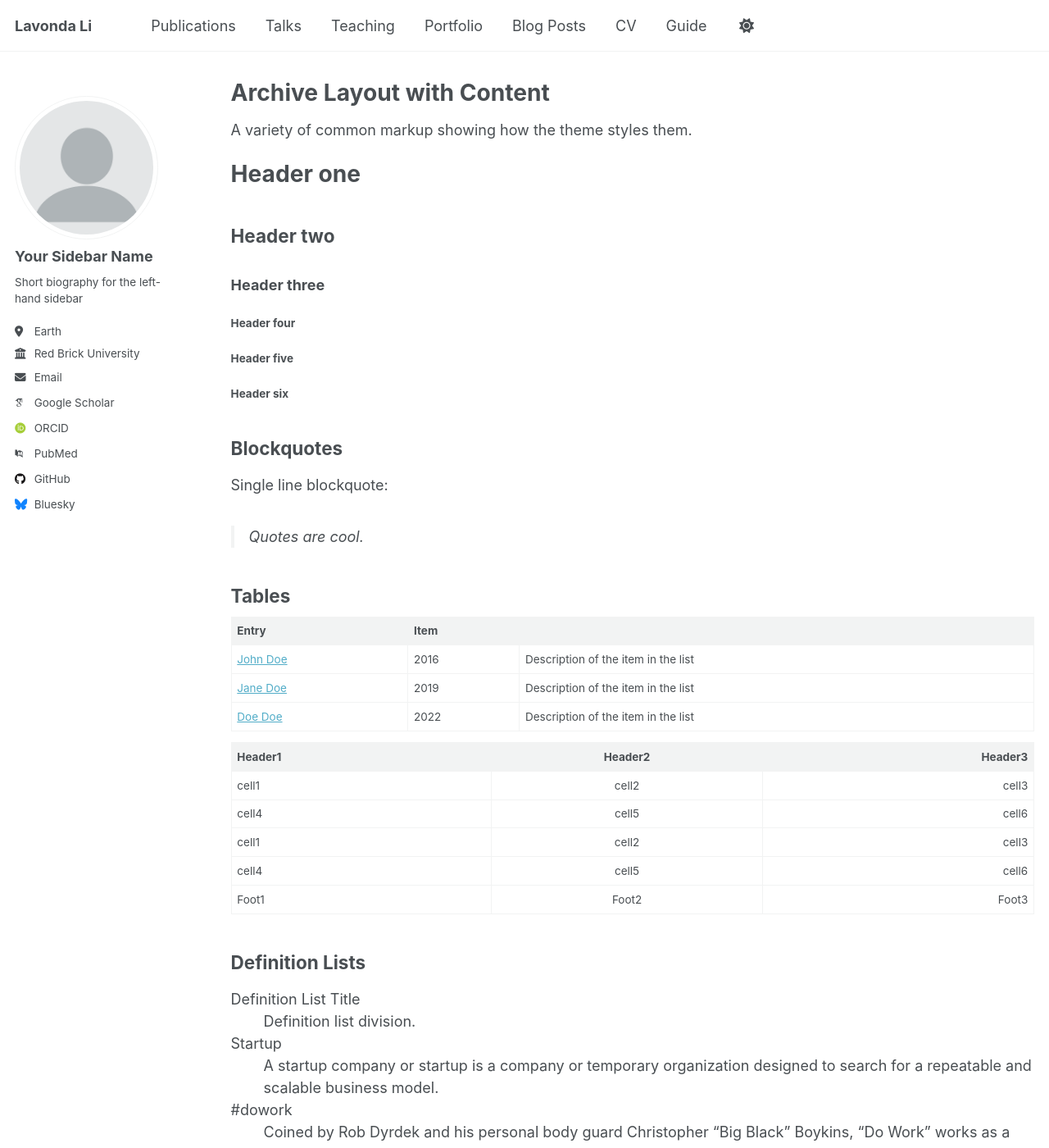
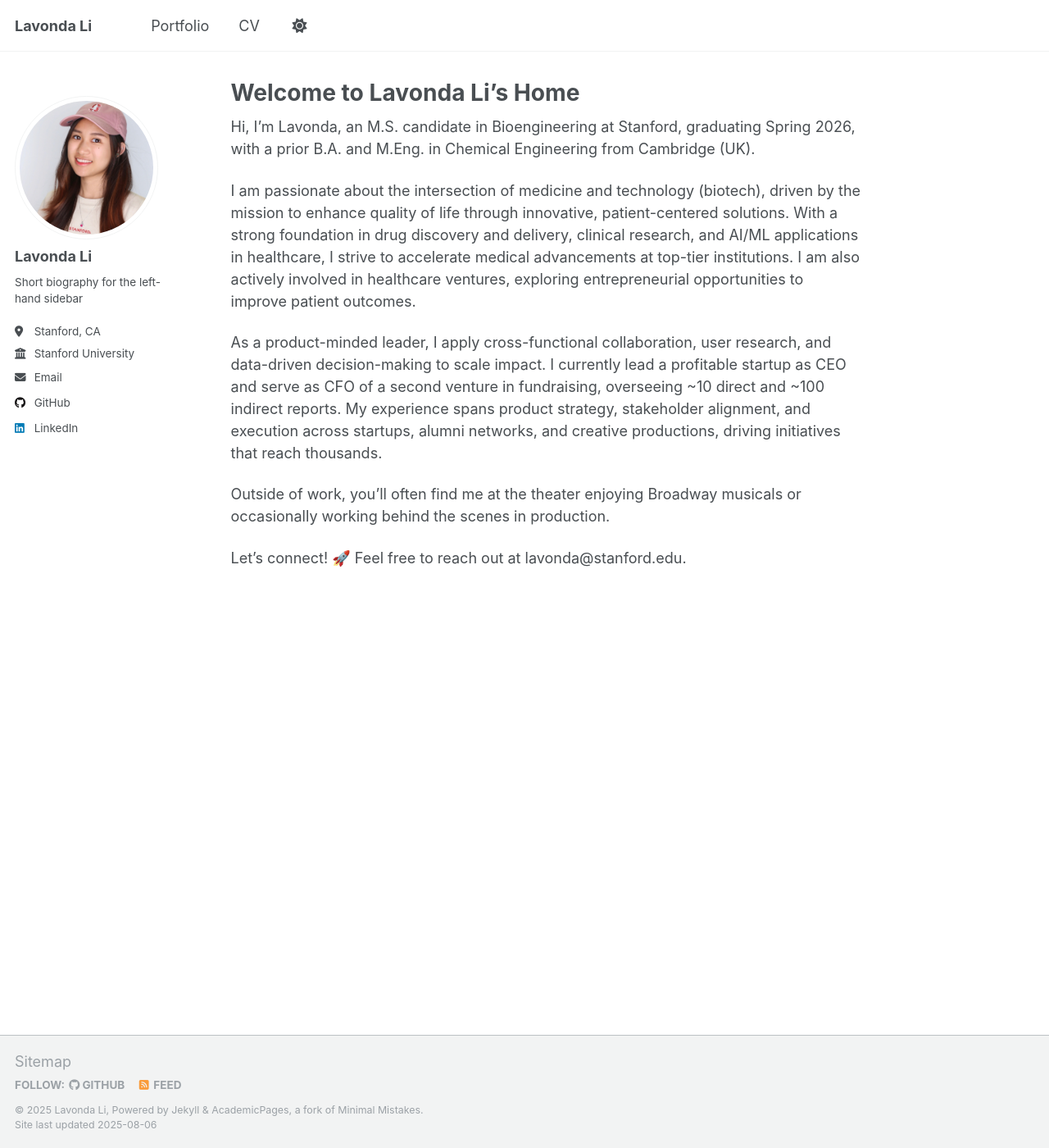
Before and after one commit to lavonda-li/lavonda-li.github.io, a Jekyll site: the page built from _pages/archive-layout-with-content.md, in a window 1280 px wide and 1400 px high. Shown: the whole window at 82% size. Built offline with Jekyll 4.4.1, drawn with Linux system fonts in a browser that asks for light colours; some web fonts are replaced; a script that is not in the unit is left out; some of the changed text lies outside the part shown.

Commit message:
Edit profile for Lavonda

```diff
--- a/_config.yml
+++ b/_config.yml
@@ -22,23 +22,23 @@ repository               : "lavonda-li/lavonda-li.github.io"
 #               Additional customization can be done by editing /_includes/author-profile.html
 author:
   # Biographic information
-  avatar           : "profile.png"
-  name             : "Your Sidebar Name"
+  avatar           : "Lavonda_Li_Stanford_head.jpeg"
+  name             : "Lavonda Li"
   pronouns         : # example: "she/her"
   bio              : "Short biography for the left-hand sidebar"
-  location         : "Earth"
-  employer         : "Red Brick University"
+  location         : "Stanford, CA"
+  employer         : "Stanford University"
   uri              : # URL
-  email            : "none@example.org"
+  email            : "lavonda@stanford.edu"
 
   # Academic websites
   academia         : # URL
   arxiv            : # URL - Update with the correct link to your profile
-  googlescholar    : "https://scholar.google.com/citations?user=PS_CX0AAAAAJ"
+  googlescholar    : # "https://scholar.google.com/citations?user=PS_CX0AAAAAJ"
   impactstory      : # URL
-  orcid            : "http://orcid.org/yourorcidurl"
+  orcid            : # "http://orcid.org/yourorcidurl"
   semantic         : # URL
-  pubmed           : "https://www.ncbi.nlm.nih.gov/pubmed/?term=john+snow"
+  pubmed           : # "https://www.ncbi.nlm.nih.gov/pubmed/?term=john+snow"
   researchgate     : # URL
   scopus           : # URL
 
@@ -46,13 +46,13 @@ author:
   bitbucket        : # Username - Update with your username on the site
   codepen          : # Username
   dribbble         : # Username
-  github           : "academicpages"
+  github           : "lavonda-li"
   kaggle           : # Username
   stackoverflow    : # User number or user number and name (i.e., use "1" or "1/jeff-atwood")
 
   # Social media
   artstation       : # Username
-  bluesky          : "bsky.app" # Replace this with you Bluesky username
+  bluesky          : # "bsky.app" # Replace this with you Bluesky username
   facebook         : # Username
   flickr           : # Username
   foursquare       : # Username
@@ -61,7 +61,7 @@ author:
   keybase          : # Username
   instagram        : # Username
   lastfm           : # Username
-  linkedin         : # Username
+  linkedin         : "lavonda-li"
   mastodon         : # URL
   medium           : # URL
   pinterest        : # Username
--- a/_data/cv.json
+++ b/_data/cv.json
@@ -1,7 +1,7 @@
 {
   "basics": {
-    "name": "Your Sidebar Name",
-    "email": "none@example.org",
+    "name": "Lavonda Li",
+    "email": "lavonda@stanford.edu",
     "phone": "",
     "website": "https://academicpages.github.io",
     "summary": "Currently employed at Red Brick University. Short biography for the left-hand sidebar",
--- a/_pages/archive-layout-with-content.md
+++ b/_pages/archive-layout-with-content.md
@@ -1,177 +1,18 @@
 ---
-title: "Archive Layout with Content"
-layout: archive
-permalink: /archive-layout-with-content/
+permalink: /
+title: "Welcome to Lavonda Li's Home"
+author_profile: true
+redirect_from:
+  - /about/
+  - /about.html
 ---
 
-A variety of common markup showing how the theme styles them.
+Hi, I’m Lavonda, an M.S. candidate in Bioengineering at Stanford, graduating Spring 2026, with a prior B.A. and M.Eng. in Chemical Engineering from Cambridge (UK).
 
-# Header one
+I am passionate about the intersection of medicine and technology (biotech), driven by the mission to enhance quality of life through innovative, patient-centered solutions. With a strong foundation in drug discovery and delivery, clinical research, and AI/ML applications in healthcare, I strive to accelerate medical advancements at top-tier institutions. I am also actively involved in healthcare ventures, exploring entrepreneurial opportunities to improve patient outcomes.
 
-## Header two
+As a product-minded leader, I apply cross-functional collaboration, user research, and data-driven decision-making to scale impact. I currently lead a profitable startup as CEO and serve as CFO of a second venture in fundraising, overseeing ~10 direct and ~100 indirect reports. My experience spans product strategy, stakeholder alignment, and execution across startups, alumni networks, and creative productions, driving initiatives that reach thousands.
 
-### Header three
+Outside of work, you’ll often find me at the theater enjoying Broadway musicals or occasionally working behind the scenes in production.
 
-#### Header four
-
-##### Header five
-
-###### Header six
-
-## Blockquotes
-
-Single line blockquote:
-
-> Quotes are cool.
-
-## Tables
-
-| Entry            | Item   |                                                              |
-| --------         | ------ | ------------------------------------------------------------ |
-| [John Doe](#)    | 2016   | Description of the item in the list                          |
-| [Jane Doe](#)    | 2019   | Description of the item in the list                          |
-| [Doe Doe](#)     | 2022   | Description of the item in the list                          |
-
-| Header1 | Header2 | Header3 |
-|:--------|:-------:|--------:|
-| cell1   | cell2   | cell3   |
-| cell4   | cell5   | cell6   |
-|-----------------------------|
-| cell1   | cell2   | cell3   |
-| cell4   | cell5   | cell6   |
-|=============================|
-| Foot1   | Foot2   | Foot3   |
-
-## Definition Lists
-
-Definition List Title
-:   Definition list division.
-
-Startup
-:   A startup company or startup is a company or temporary organization designed to search for a repeatable and scalable business model.
-
-#dowork
-:   Coined by Rob Dyrdek and his personal body guard Christopher "Big Black" Boykins, "Do Work" works as a self motivator, to motivating your friends.
-
-Do It Live
-:   I'll let Bill O'Reilly [explain](https://www.youtube.com/watch?v=O_HyZ5aW76c "We'll Do It Live") this one.
-
-## Unordered Lists (Nested)
-
-  * List item one
-      * List item one
-          * List item one
-          * List item two
-          * List item three
-          * List item four
-      * List item two
-      * List item three
-      * List item four
-  * List item two
-  * List item three
-  * List item four
-
-## Ordered List (Nested)
-
-  1. List item one
-      1. List item one
-          1. List item one
-          2. List item two
-          3. List item three
-          4. List item four
-      2. List item two
-      3. List item three
-      4. List item four
-  2. List item two
-  3. List item three
-  4. List item four
-
-## Buttons
-
-Make any link standout more when applying the `.btn` class.
-
-## Notices
-
-**Watch out!** You can also add notices by appending `{: .notice}` to a paragraph.
-{: .notice}
-
-## HTML Tags
-
-### Address Tag
-
-<address>
-  1 Infinite Loop<br /> Cupertino, CA 95014<br /> United States
-</address>
-
-### Anchor Tag (aka. Link)
-
-This is an example of a [link](http://github.com "GitHub").
-
-### Abbreviation Tag
-
-The abbreviation CSS stands for "Cascading Style Sheets".
-
-*[CSS]: Cascading Style Sheets
-
-### Cite Tag
-
-"Code is poetry." ---<cite>Automattic</cite>
-
-### Code Tag
-
-You will learn later on in these tests that `word-wrap: break-word;` will be your best friend.
-
-### Strike Tag
-
-This tag will let you <strike>strikeout text</strike>.
-
-### Emphasize Tag
-
-The emphasize tag should _italicize_ text.
-
-### Insert Tag
-
-This tag should denote <ins>inserted</ins> text.
-
-### Keyboard Tag
-
-This scarcely known tag emulates <kbd>keyboard text</kbd>, which is usually styled like the `<code>` tag.
-
-### Preformatted Tag
-
-This tag styles large blocks of code.
-
-<pre>
-.post-title {
-  margin: 0 0 5px;
-  font-weight: bold;
-  font-size: 38px;
-  line-height: 1.2;
-  and here's a line of some really, really, really, really long text, just to see how the PRE tag handles it and to find out how it overflows;
-}
-</pre>
-
-### Quote Tag
-
-<q>Developers, developers, developers&#8230;</q> &#8211;Steve Ballmer
-
-### Strong Tag
-
-This tag shows **bold text**.
-
-### Subscript Tag
-
-Getting our science styling on with H<sub>2</sub>O, which should push the "2" down.
-
-### Superscript Tag
-
-Still sticking with science and Isaac Newton's E = MC<sup>2</sup>, which should lift the 2 up.
-
-### Variable Tag
-
-This allows you to denote <var>variables</var>.
-
-{% include base_path %}
-{% for post in site.pages %}
-{% include archive-single.html %}
-{% endfor %}
+Let’s connect! 🚀 Feel free to reach out at lavonda@stanford.edu.
```
Also changed, not shown: _data/navigation.yml (+10 -10 lines), _pages/cv.md (+5 -53 lines), images/Lavonda_Li_Stanford_head.jpeg (added).
